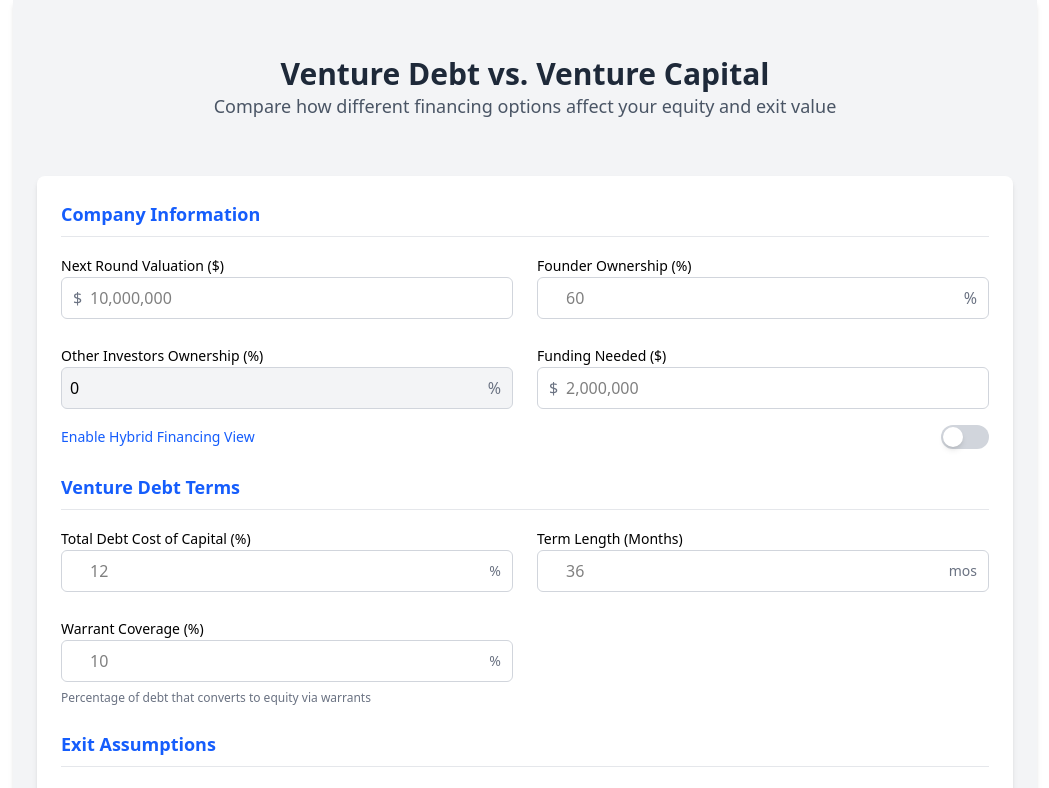
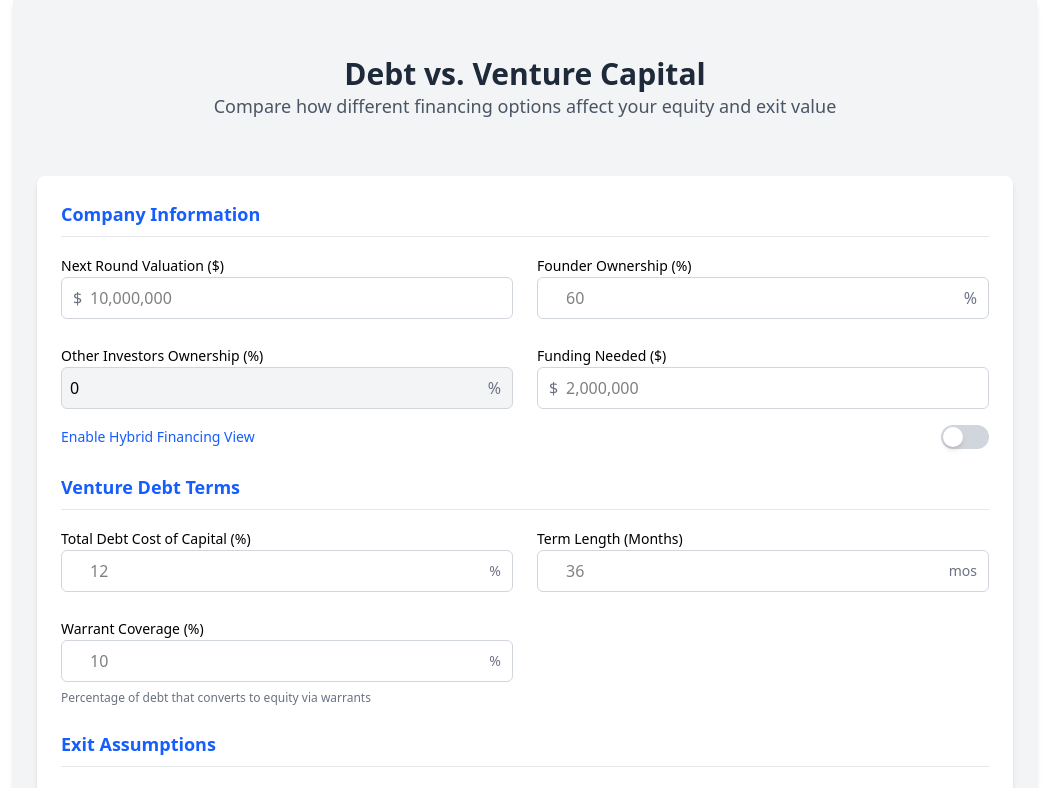
Before and after one commit to DavidOrozco74/calculadora, a React (Vite) app: page / in a window 1280 px wide. Shown: the top 788 px of the page, without its empty margins (115-1164 px from the left). Built offline with nearby package versions, Linux system fonts and the light colour scheme.

Commit message:
Changed Venture debt title

```diff
--- a/src/App.tsx
+++ b/src/App.tsx
@@ -470,7 +470,7 @@ function App() {
     <div className="p-6 max-w-5xl mx-auto bg-gray-100  shadow-md space-y-6">
       <div className="p-8 rounded-xl text-center">
         <h1 className="text-3xl font-bold text-gray-800">
-          Venture Debt vs. Venture Capital
+          Debt vs. Venture Capital
         </h1>
         <p className="text-gray-600 text-lg">
           Compare how different financing options affect your equity and exit
```
